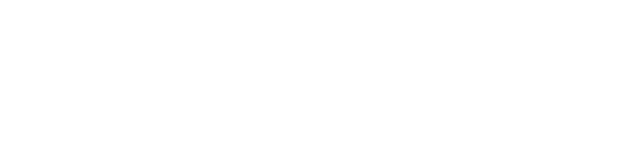
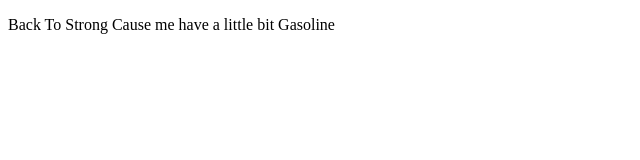
Before and after one commit to Mabilzak/l22, a plain HTML site: page index.html in a window 1280 px wide. Shown: the whole page, without its empty margins (0-640 px from the left). Drawn offline with Linux system fonts and the light colour scheme.

Commit message:
Menambahkan Text di index.html

```diff
--- a/index.html
+++ b/index.html
@@ -3,5 +3,7 @@
   <head>
     <title>Learn Episode 22</title>
   </head>
-  <body></body>
+  <body>
+    <p>Back To Strong Cause me have a little bit Gasoline</p>
+  </body>
 </html>
```
